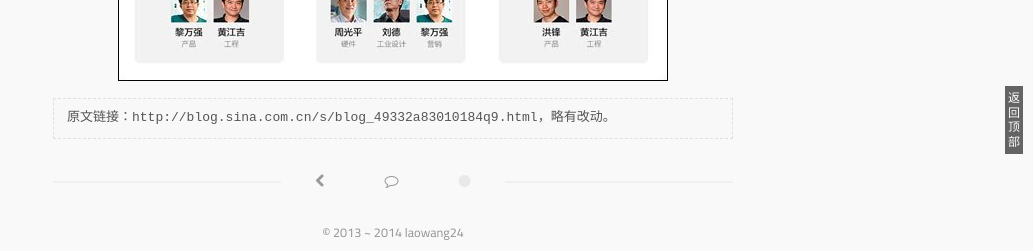
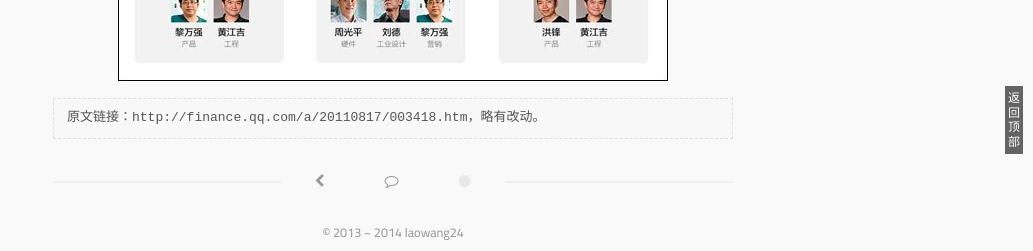
Before and after one commit to laowang24/laowang24.github.com, a Jekyll site: the page built from _posts/2014-01-07-xiaomi-team.markdown, in a window 1280 px wide and 900 px high, scrolled down 3996 px. Shown: the part 646-897 px from the top of the window, without its empty margins (247-1280 px from the left). Built offline with Jekyll 4.4.1, drawn with Linux system fonts in a browser that asks for light colours; some web fonts are replaced; Markdown is read by kramdown in place of the engine named in the settings; part of the change alters nothing that is shown.

Commit message:
update at 2014-01-16

```diff
--- a/_posts/2014-01-07-xiaomi-team.markdown
+++ b/_posts/2014-01-07-xiaomi-team.markdown
@@ -84,4 +84,4 @@ tags:
 ![](/media/images/201401/xiaomi_architecture.jpg)
 
 
-> 原文链接：http://blog.sina.com.cn/s/blog_49332a83010184q9.html，略有改动。
+> 原文链接：http://finance.qq.com/a/20110817/003418.htm，略有改动。
```
